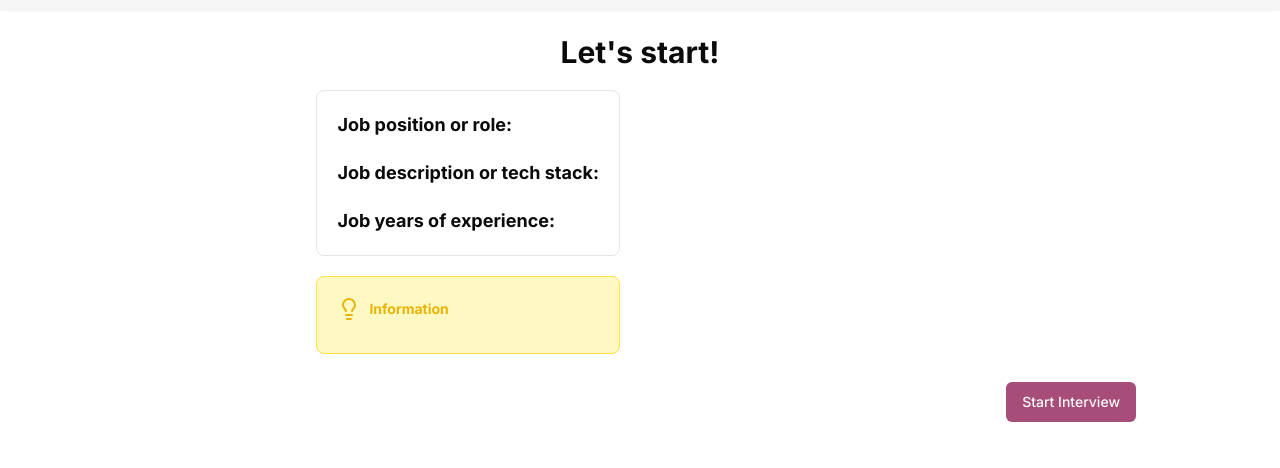
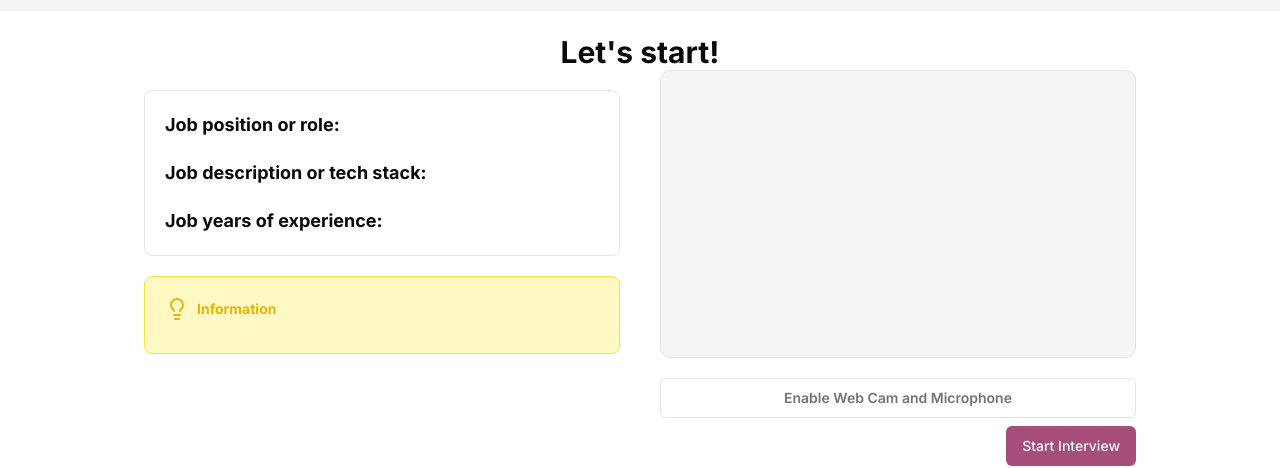
Before and after one commit to patrykswiderski/ai-interview-recruiter, a Next.js app: page /dashboard/interview/1 in a window 1280 px wide. Both pictures are taken after a click on the button "Enable Web Cam and Microphone". Shown: the part 142-610 px from the top of the page. Built offline with nearby package versions, Linux system fonts and the light colour scheme; no server answers; the database is empty.

Commit message:
Text to speech added, upgrades of styling

```diff
--- a/app/dashboard/interview/[interviewId]/page.jsx
+++ b/app/dashboard/interview/[interviewId]/page.jsx
@@ -56,17 +56,33 @@ function Interview({ params }) {
           </div>
         </div>
 
-        <div>
+        <div className="flex flex-col justify-center items-center w-full">
           {webCamEnabled ? (
-            <Webcam
-              onUserMedia={() => setWebCamEnabled(true)}
-              onUserMediaError={() => setWebCamEnabled(false)}
-              mirrored={true}
-              style={{ height: 300, width: 300 }}
-            />
+            <>
+              <Webcam
+                onUserMedia={() => setWebCamEnabled(true)}
+                onUserMediaError={() => setWebCamEnabled(false)}
+                mirrored={true}
+                style={{
+                  height: 288,
+                  width: '100%',
+                  marginBottom: '1.25rem',
+                  borderRadius: '10px',
+                  border: 'rgb(229, 229, 229) solid 1px',
+                  background: 'rgb(245, 245, 245)',
+                }}
+              />
+              <Button
+                variant="ghost"
+                className="w-full font-semibold text-neutral-500 border border-neutral-00"
+                onClick={() => setWebCamEnabled(false)}
+              >
+                Enable Web Cam and Microphone
+              </Button>
+            </>
           ) : (
             <>
-              <WebcamIcon className="h-72 w-full p-20 my-5 rounded-lg border bg-secondary" />
+              <WebcamIcon className="h-72 w-full p-20 mb-5 rounded-lg border bg-secondary" />
               <Button
                 variant="ghost"
                 className="w-full font-semibold text-neutral-500 border border-neutral-100"
--- a/app/dashboard/interview/[interviewId]/start/_component/QuestionSection.jsx
+++ b/app/dashboard/interview/[interviewId]/start/_component/QuestionSection.jsx
@@ -1,7 +1,17 @@
-import { Lightbulb } from 'lucide-react'
+import { Lightbulb, Volume2 } from 'lucide-react'
 import React from 'react'
 
 function QuestionSection({ airInterviewQuestion, activeQuestionIndex }) {
+  const textToSpeech = (text) => {
+    if ('speechSynthesis' in window) {
+      const speech = new SpeechSynthesisUtterance(text)
+      speech.lang = 'en-US'
+      window.speechSynthesis.speak(speech)
+    } else {
+      alert('Sorry, your browser does not support text to speech.')
+    }
+  }
+
   return (
     airInterviewQuestion && (
       <div className="p-5 border rounded-lg my-2 md:my-10">
@@ -23,6 +33,12 @@ function QuestionSection({ airInterviewQuestion, activeQuestionIndex }) {
         <h2 className="my-5 text-md md:text-lg">
           {airInterviewQuestion[activeQuestionIndex]?.question}
         </h2>
+        <Volume2
+          className="cursor-pointer hover:scale-110 transition-all"
+          onClick={() =>
+            textToSpeech(airInterviewQuestion[activeQuestionIndex]?.question)
+          }
+        />
         <div className="p-5 border rounded-lg bg-pink-100 text-pink-800 text-sm md:text-normal mt-20">
           <h2 className="flex gap-2 items-center">
             <Lightbulb />
```
